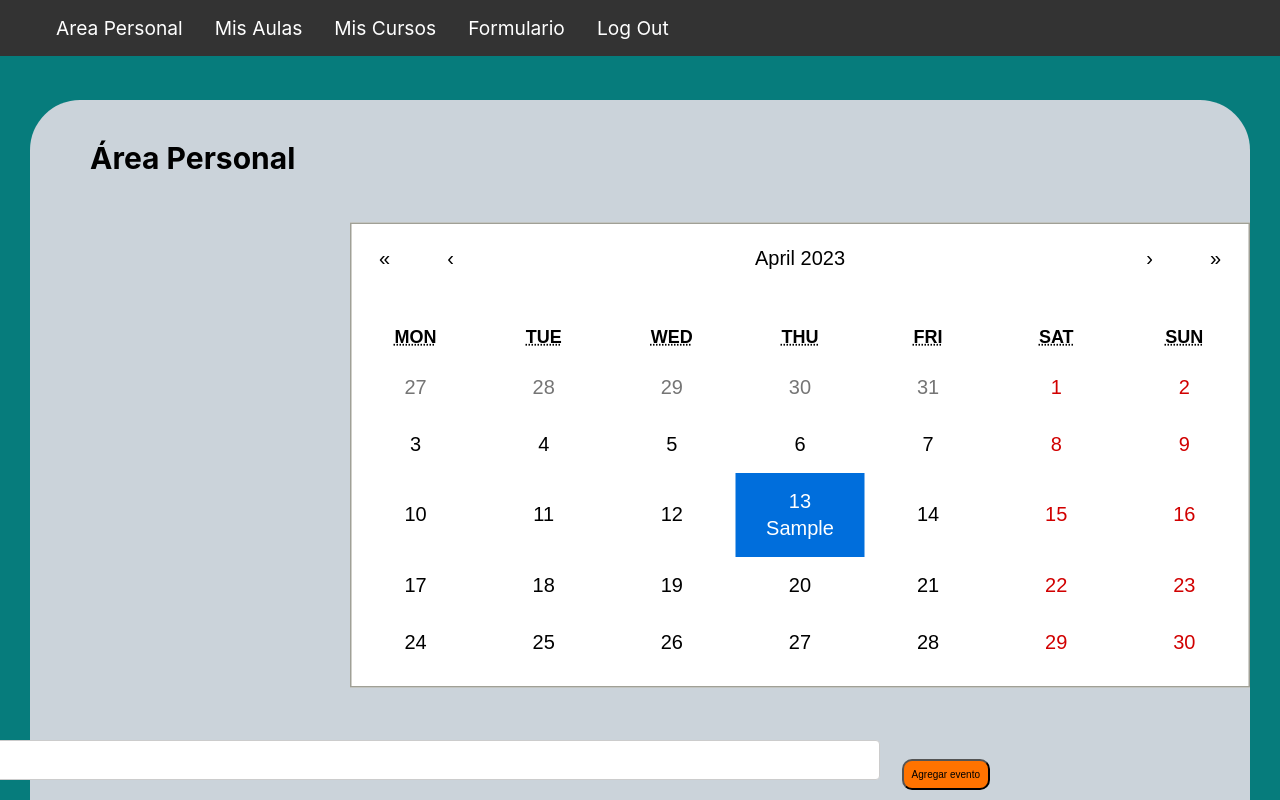
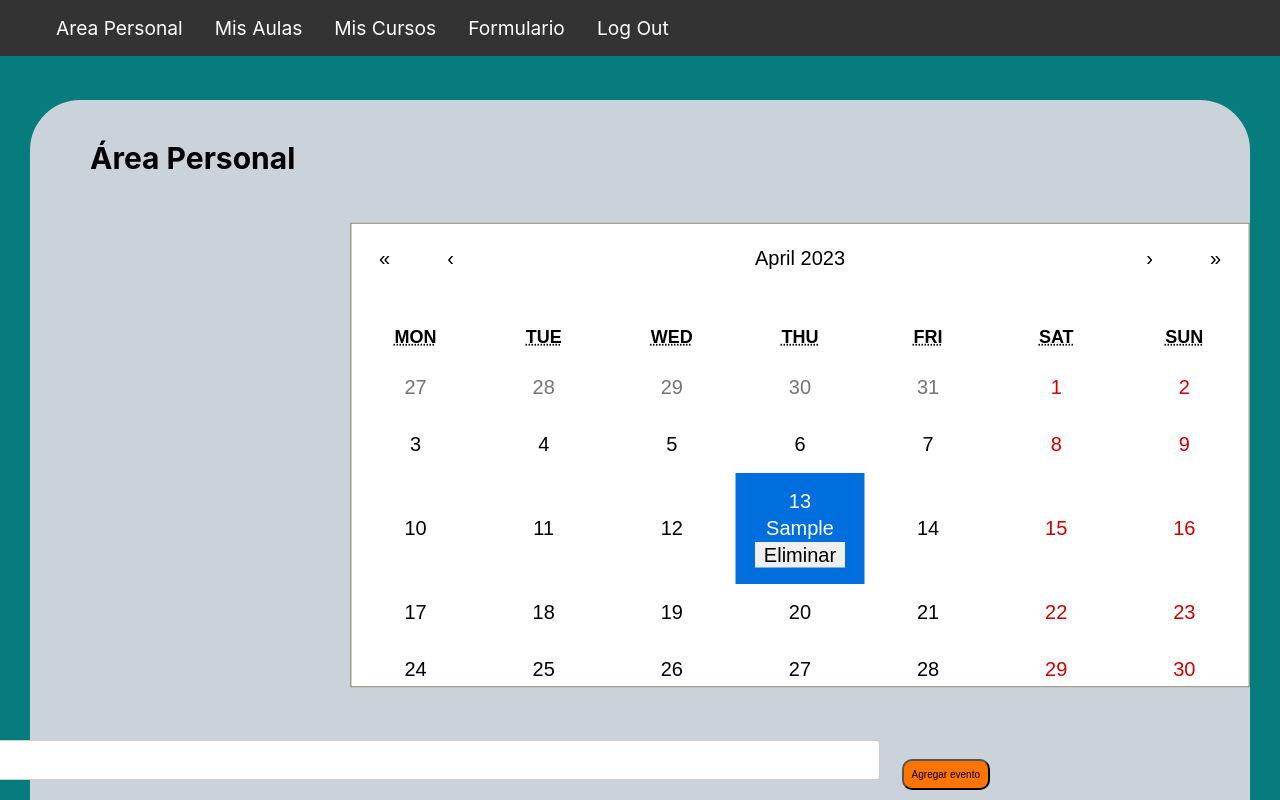
Before and after one commit to jjpicante/PF-Henry-Plataforma-Educativa, a React (Create React App) app in the folder Front/: page /home in a window 1280 px wide. Both pictures are taken after typing "Sample" into the empty fields and a click on the button "Agregar evento". Built offline with nearby package versions, Linux system fonts and the light colour scheme.

Commit message:
localstorage para los eventos y btn delete

```diff
--- a/Front/src/Components/Home/homeStudent.jsx
+++ b/Front/src/Components/Home/homeStudent.jsx
@@ -44,7 +44,7 @@
 
 // export default HomeStudent;
 
-import React, { useState } from "react";
+import React, { useEffect, useState } from "react";
 import Calendar from "react-calendar";
 import "react-calendar/dist/Calendar.css";
 import style from "./home.module.css";
@@ -52,7 +52,7 @@ import React, { useState } from "react";
 
 const HomeStudent = () => {
     const [date, setDate] = useState(new Date());
-     const [events, setEvents] = useState([]);
+    const [events, setEvents] = useState(JSON.parse(localStorage.getItem('events')) || []);
 
     const onChange = date => {
         setDate(date);
@@ -74,22 +74,50 @@ import React, { useState } from "react";
         event.target.reset();
     }
 
+    const onDelete = (eventToDelete) => {
+        // Filtrar los eventos que no son el evento a eliminar
+        const updatedEvents = events.filter((event) => {
+          return event !== eventToDelete;
+        });
+        // Actualizar el arreglo de eventos
+        setEvents(updatedEvents);
+      };
+
     const tileContent = ({ date, view }) => {
         if (view === "month") {
             // Buscar si hay algún evento en esta fecha
             const event = events.find(event => {
-                 return event.date.toDateString() === date.toDateString();
+                // Convertir la fecha del evento y la fecha actual a formato de cadena (string)
+                const eventDateStr = new Date(event.date).toDateString();
+                const currentDateStr = new Date(date).toDateString();
+                // Comparar las cadenas de fecha para determinar si hay un evento en esta fecha
+                return eventDateStr === currentDateStr;
             });
             // Si hay un evento, renderizar una marca o etiqueta
             if (event) {
                 return (
                     <div className="event-marker">
-                         {event.title}
+                        <div>{event.title}</div>
+            <button onClick={() => onDelete(event)}>Eliminar</button>
           </div>
+
                 );
             }
         }
     }
+
+    useEffect(() => {
+        // Guardar los eventos en el almacenamiento local
+        localStorage.setItem("events", JSON.stringify(events));
+    }, [events]);
+
+    useEffect(() => {
+        // Carga los eventos desde el almacenamiento local al componente a montar
+        const storedEvents = JSON.parse(localStorage.getItem("events"));
+        if (storedEvents) {
+            setEvents(storedEvents);
+        }
+    }, []);
 
     return (
 
@@ -115,7 +143,7 @@ import React, { useState } from "react";
                 </div>
                 <form onSubmit={onSubmit} className={style.form}>
 
-                         <input type="text" name="title" required  className={style.input} placeholder="Titulo del Evento"/>
+                    <input type="text" name="title" required className={style.input} placeholder="Titulo del Evento" />
 
                     {/* <label>
                          Descripción:
```
Lines whose indentation alone changed are shown as unchanged.
